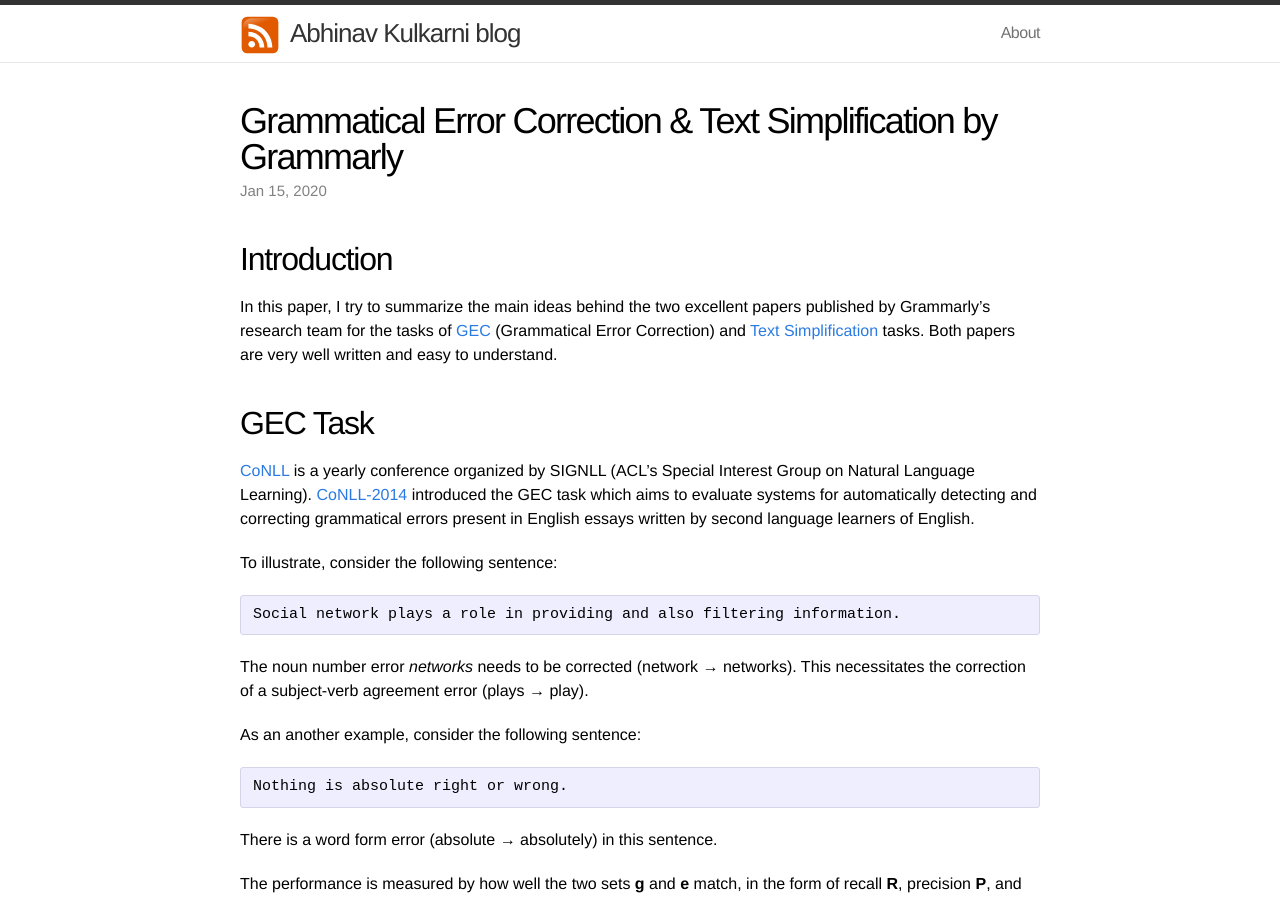
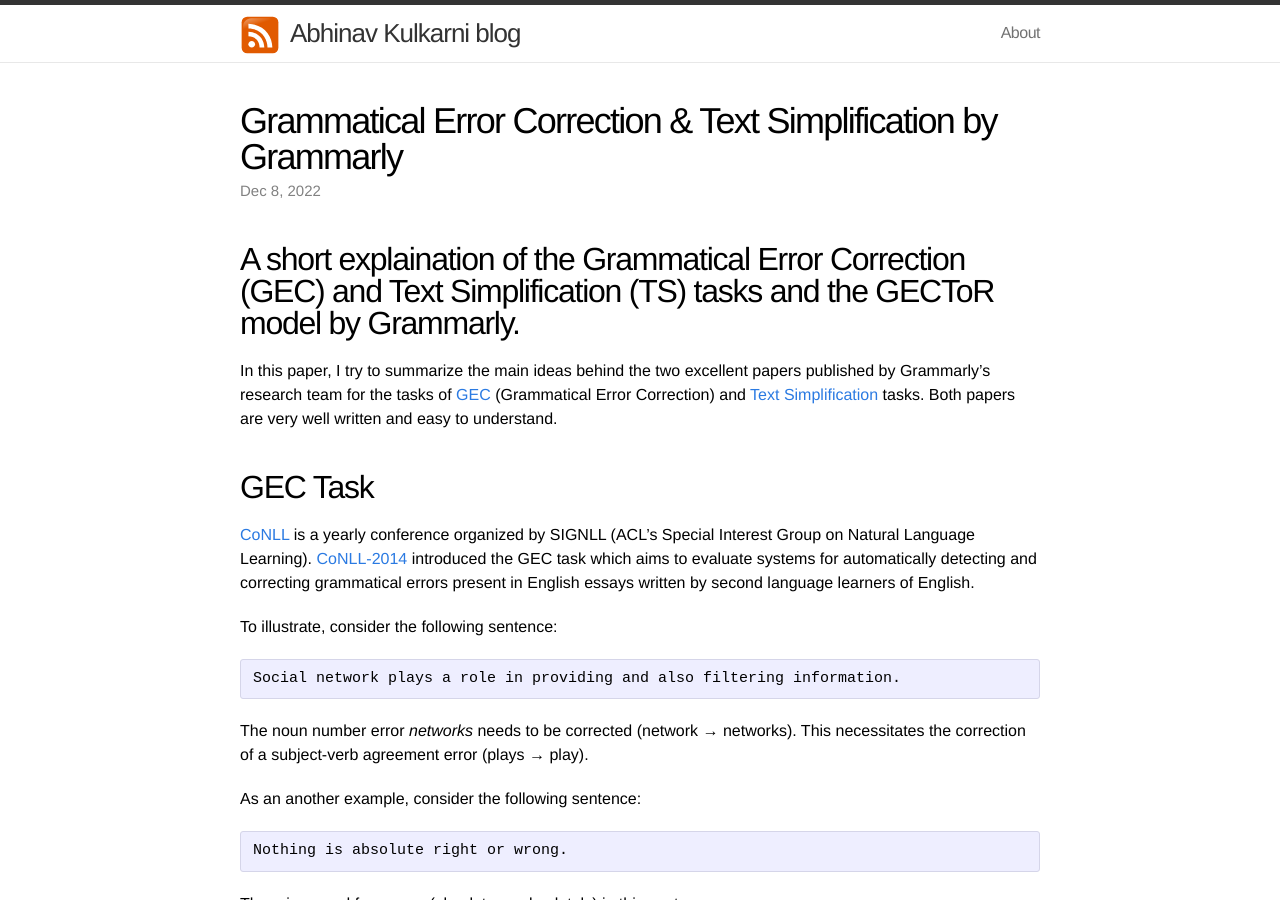
Before and after one commit to abhinavkulkarni/abhinavkulkarni.github.io, a Jekyll site: the page built from _posts/2022-12-07-GEC-by-Grammarly.md, in a window 1280 px wide and 900 px high. Built offline with Jekyll 4.4.1, drawn with Linux system fonts in a browser that asks for light colours; formulas are drawn with MathJax 3; comment, search, counter and statistics services are not loaded.

Commit message:
Added Gector model blog post

```diff
--- a/_posts/2022-12-07-GEC-by-Grammarly.md
+++ b/_posts/2022-12-07-GEC-by-Grammarly.md
@@ -1,12 +1,12 @@
 ---
 layout: post
 title:  "Grammatical Error Correction & Text Simplification by Grammarly"
-date:   2020-01-14 19:21:13 -0800
+date:   2022-12-07 19:21:13 -0800
 comments: true
 categories: jekyll update
 ---
 
-Introduction
+A short explaination of the Grammatical Error Correction (GEC) and Text Simplification (TS) tasks and the GECToR model by Grammarly.
 -----
 
 In this paper, I try to summarize the main ideas behind the two excellent papers published by Grammarly's research team for the tasks of [GEC][GEC paper] (Grammatical Error Correction) and [Text Simplification][Text simplification paper] tasks. Both papers are very well written and easy to understand.
```
Also changed, not shown: _posts/2020-01-14-HMM-MEMM-CRF.md (+1 -1 lines).
